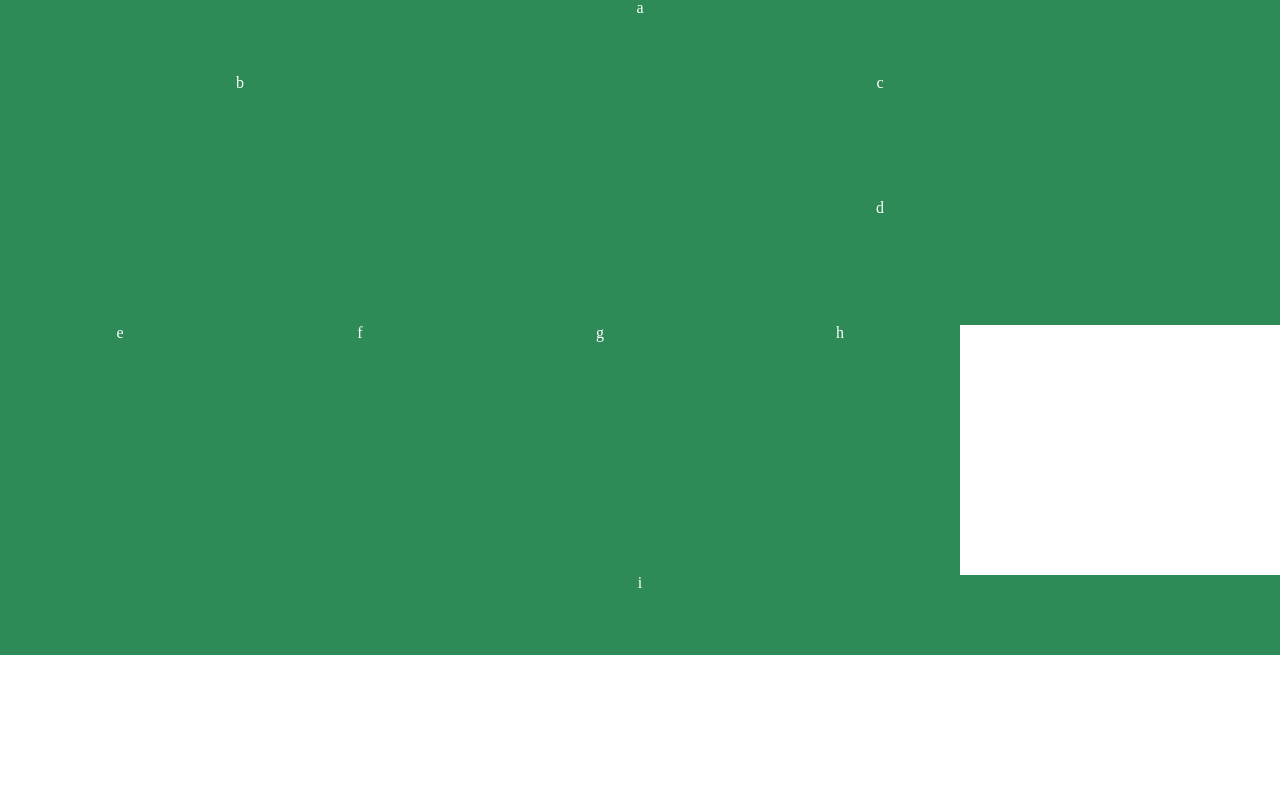
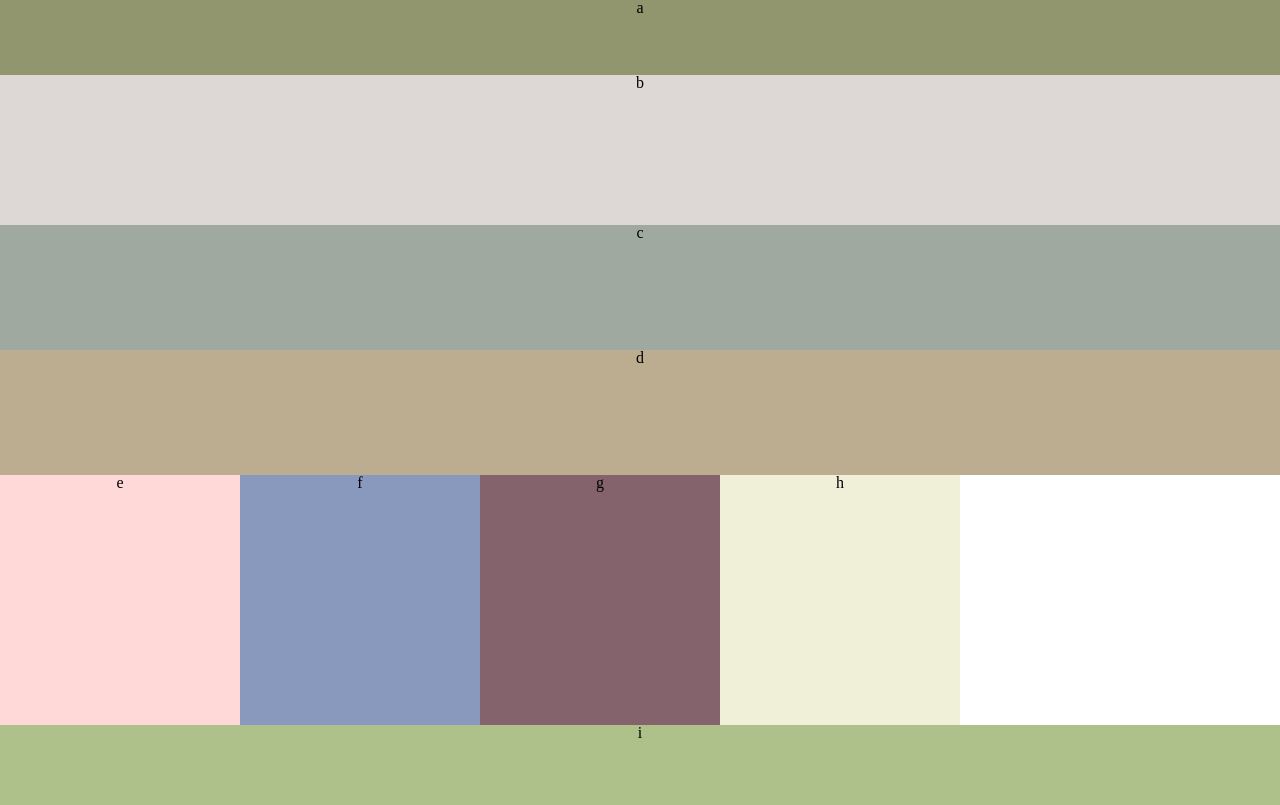
Before and after one commit to KimLensico/lab-01, a plain HTML site: page index.html in a window 1280 px wide. Drawn offline with Linux system fonts and the light colour scheme.

Commit message:
added colors

```diff
--- a/styles/module.css
+++ b/styles/module.css
@@ -1,6 +1,6 @@
 section {
   background: seagreen;
-  color: white;
+  color: #000000;
   text-align: center;
   min-width: 480px;
 }
@@ -30,18 +30,44 @@ section {
 
 #a {
   min-height: 75px;
+  background: #91966E;
 }
 
 #b {
-  float: left;
   min-height: 150px;
   max-height: fit-content;
+  background: #DDD8D5;
 }
 
 #c, #d {
   min-height: 125px;
 }
 
+#c {
+background: #9FA9A0;
+}
+
+#d {
+  background: #BCAD90;
+}
+
+#e {
+  background: #FFD8D8;
+}
+
+#f {
+  background: #8999BD;
+}
+
+#g {
+  background: #84636C;
+}
+
+#h {
+  background: #f0f0d8;
+}
+
 #i {
   min-height: 80px;
+  background: #AEC18B
 }
```
